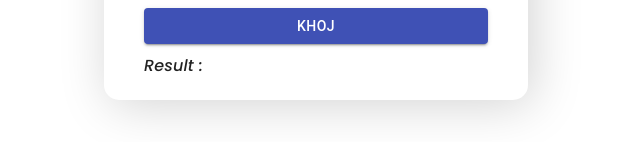
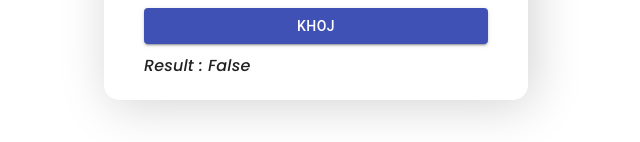
Before and after one commit to Shakib448/company-task-code-pari-nah, a React (Create React App) app in the folder client/: page /home in a window 1280 px wide. Shown: the part 453-595 px from the top of the page, without its empty margins (324-964 px from the left). Built offline with nearby package versions, Linux system fonts and the light colour scheme.

Commit message:
WIP on section1

```diff
--- a/client/src/Components/Home.js
+++ b/client/src/Components/Home.js
@@ -10,7 +10,7 @@ import {
 } from "@material-ui/core";
 import clsx from "clsx";
 import React, { useState } from "react";
-// import { useForm } from "react-hook-form";
+import { useForm } from "react-hook-form";
 
 const useStyles = makeStyles(() => ({
   root: {
@@ -27,45 +27,47 @@ const useStyles = makeStyles(() => ({
 }));
 const Home = () => {
   const classes = useStyles();
-  // const { register, handleSubmit } = useForm();
+  const { register, handleSubmit } = useForm();
   const [search, setSearch] = useState([]);
   const [result, setResult] = useState([]);
-  console.log(Object.values(search));
 
-  const onSubmit = (e) => {
-    e.preventDefault();
+  const onSubmit = (data, e) => {
+    setSearch(data.search);
+    setResult(data.result);
   };
+
+  const isResult = Object.values(search).filter((value) =>
+    result.includes(value)
+  );
 
   return (
     <Container className={clsx(classes.root)}>
       <Grid item container justify="center" md={8} lg={8} sm={12}>
         <Paper className={clsx(classes.paper)}>
           <Typography variant="h4">Welcome Khoj</Typography>
-          <form onSubmit={onSubmit}>
+          <form onSubmit={handleSubmit(onSubmit)}>
             <Grid container direction="column">
               <TextField
                 id="outlined-basic"
                 label="Search"
                 variant="outlined"
                 style={{ margin: "10px 0" }}
-                // inputProps={{ ...register("search") }}
-                value={search}
-                onChange={(e) => setSearch(e.target.value)}
+                inputProps={{ ...register("search") }}
               />
               <TextField
                 id="outlined-basic"
                 label="Result"
                 variant="outlined"
                 style={{ margin: "10px 0" }}
-                // inputProps={{ ...register("result") }}
-                value={result}
-                onChange={(e) => setResult(e.target.value)}
+                inputProps={{ ...register("result") }}
               />
               <Button variant="contained" type="submit" color="primary">
                 Khoj
               </Button>
               <Box mt={1}>
-                <Typography variant="subtitle1">Result : </Typography>
+                <Typography variant="subtitle1">
+                  Result : {isResult.length !== 0 ? "True" : "False"}
+                </Typography>
               </Box>
             </Grid>
           </form>
```
